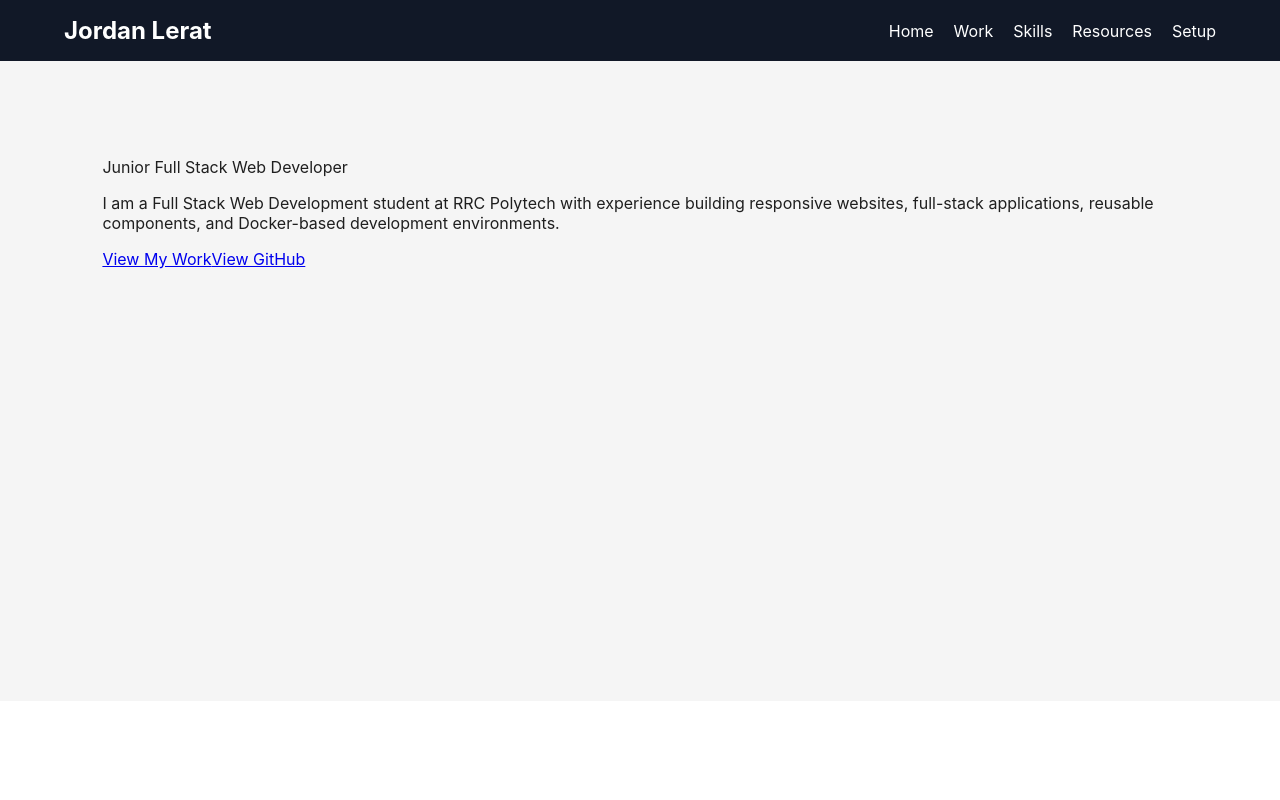
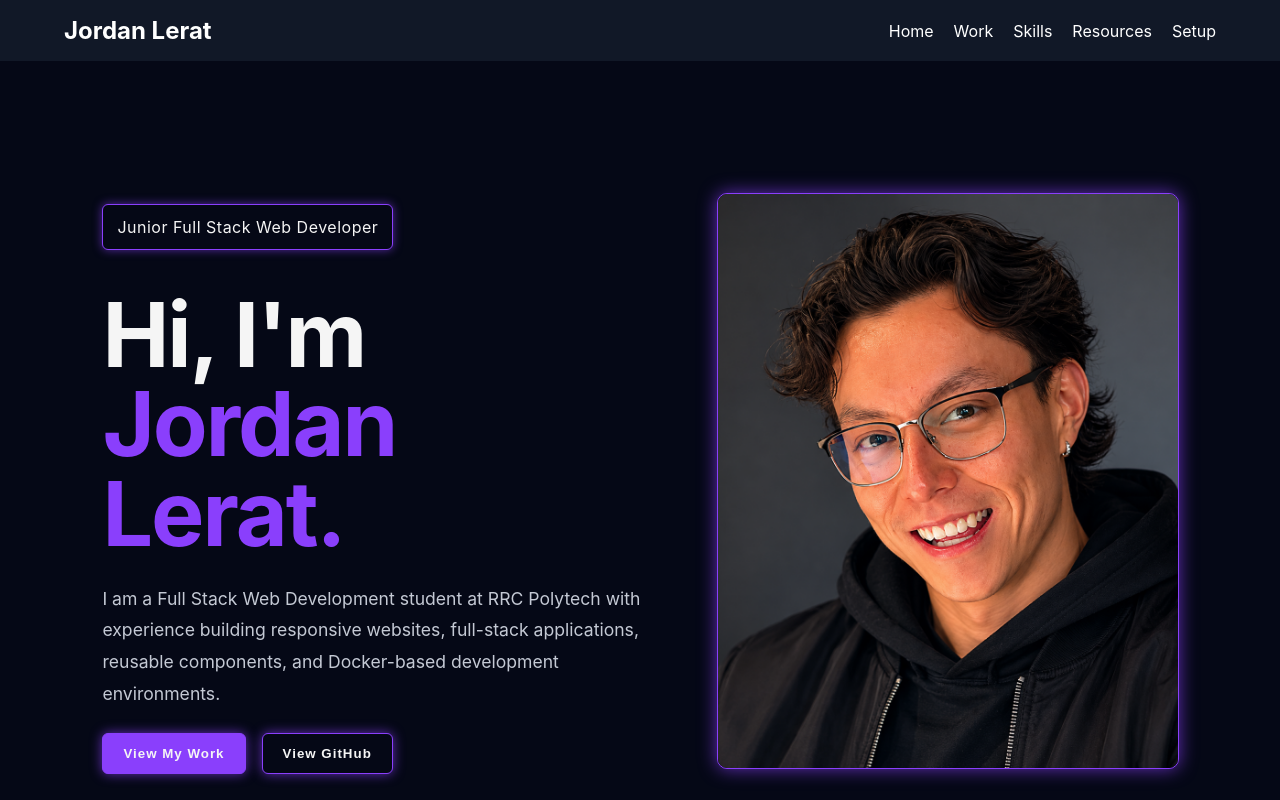
Before and after one commit to Nyles-Ler/coding-assignment-14-portfolio, a React (Create React App) app: page / in a window 1280 px wide. Shown: the top 800 px of the page. Built offline with nearby package versions, Linux system fonts and the light colour scheme.

Commit message:
Added Hero section

```diff
--- a/src/App.css
+++ b/src/App.css
@@ -36,15 +36,6 @@ nav a:hover {
   text-decoration: underline;
 }
 
-section {
-  min-height: 60vh;
-  padding: 5rem 8%;
-}
-
-section:nth-child(even) {
-  background-color: #ffffff;
-}
-
 footer {
   padding: 2rem;
   text-align: center;
--- a/src/components/HeroImage/HeroImage.tsx
+++ b/src/components/HeroImage/HeroImage.tsx
@@ -7,7 +7,9 @@ interface StyledHeroImageProps {
 
 const StyledHeroImage = styled.img<StyledHeroImageProps>`
   width: 100%;
-  height: 400px;
+  max-width: 500px;
+  height: auto;
+  aspect-ratio: 4 / 5;
   object-fit: cover;
 
   background-color: ${(props) => (props.$disabled ? '#1f2933' : '#050816')};
@@ -28,7 +30,7 @@ const StyledHeroImage = styled.img<StyledHeroImageProps>`
 `;
 
 export const HeroImage = ({
-  src = 'https://via.placeholder.com/1200x400/050816/8a3ffc?text=Hero+Image',
+  src = '../../assets/images/profile/hero-image.png',
   alt = 'Hero Image',
   disabled = false,
 }: HeroImageProps) => {
--- a/src/sections/Hero/Hero.js
+++ b/src/sections/Hero/Hero.js
@@ -1,23 +1,123 @@
 import React from 'react';
+import styled from 'styled-components';
+
+import { Button } from '../../components/Button/Button';
+import { Text } from '../../components/Text/Text';
+import heroImage from '../../assets/images/profile/hero-image.png';
+
+import { HeroImage } from '../../components/HeroImage/HeroImage';
+
+const HeroSection = styled.section`
+  display: grid;
+  grid-template-columns: 1.2fr 1fr;
+  align-items: center;
+  gap: 4rem;
+  min-height: 85vh;
+  padding: 5rem 8%;
+  background-color: #050816;
+  color: #f5f5f5;
+
+  @media (max-width: 900px) {
+    grid-template-columns: 1fr;
+    gap: 3rem;
+    text-align: center;
+  }
+`;
+
+const HeroContent = styled.div`
+  display: flex;
+  flex-direction: column;
+  align-items: flex-start;
+  gap: 1.5rem;
+
+  @media (max-width: 900px) {
+    align-items: center;
+  }
+`;
+
+const HeroTitle = styled.h1`
+  margin: 0;
+  font-size: clamp(3rem, 7vw, 6rem);
+  line-height: 1;
+  letter-spacing: -2px;
+`;
+
+const Highlight = styled.span`
+  color: #8a3ffc;
+`;
+
+const HeroDescription = styled.p`
+  max-width: 700px;
+  margin: 0;
+  color: #c4c9d4;
+  font-size: 1.1rem;
+  line-height: 1.8;
+`;
+
+const ButtonGroup = styled.div`
+  display: flex;
+  flex-wrap;
+  gap: 1rem;
+
+  a {
+    text-decoration: none;
+  }
+
+  @media (max-width: 768px) {
+    width: 100%;
+    flex-direction: column;
+
+    a {
+      width: 100%;
+    }
+  }
+`;
+
+const ImageContainer = styled.div`
+  display: flex;
+  justify-content: center;
+  align-items: center;
+  width: 100%;
+`;
 
 const Hero = () => {
   return (
-    <section id="home">
-      <p>Junior Full Stack Web Developer</p>
-      <p>
-        I am a Full Stack Web Development student at RRC Polytech with
-        experience building responsive websites, full-stack applications,
-        reusable components, and Docker-based development environments.
-      </p>
+    <HeroSection id="home">
+      <HeroContent>
+        <Text
+          text="Junior Full Stack Web Developer"
+          backgroundColor="#050816"
+        />
 
-      <div>
-        <a href="#work">View My Work</a>
+        <HeroTitle>
+          Hi, I'm <Highlight>Jordan Lerat.</Highlight>
+        </HeroTitle>
 
-        <a href="https://github.com/Nyles-Ler" target="_blank" rel="noreferrer">
-          View GitHub
-        </a>
-      </div>
-    </section>
+        <HeroDescription>
+          I am a Full Stack Web Development student at RRC Polytech with
+          experience building responsive websites, full-stack applications,
+          reusable components, and Docker-based development environments.
+        </HeroDescription>
+
+        <ButtonGroup>
+          <a href="#work">
+            <Button text="View My Work" backgroundColor="#8a3ffc" />
+          </a>
+
+          <a
+            href="https://github.com/Nyles-Ler"
+            target="_blank"
+            rel="noreferrer"
+          >
+            <Button text="View GitHub" backgroundColor="#050816" />
+          </a>
+        </ButtonGroup>
+      </HeroContent>
+
+      <ImageContainer>
+        <HeroImage src={heroImage} alt="Jordan Lerat portfolio hero" />
+      </ImageContainer>
+    </HeroSection>
   );
 };
 
```
Also changed, not shown: src/assets/images/profile/hero-image.png (added).
